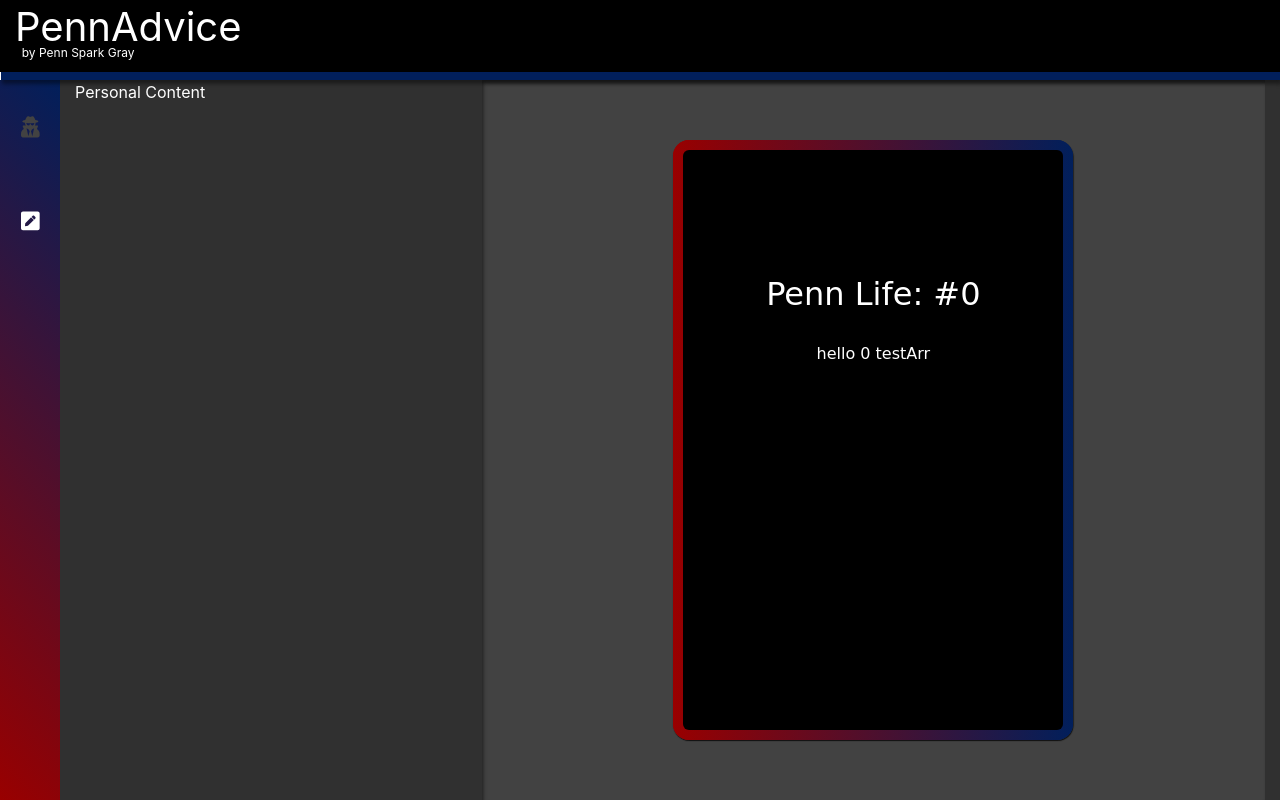
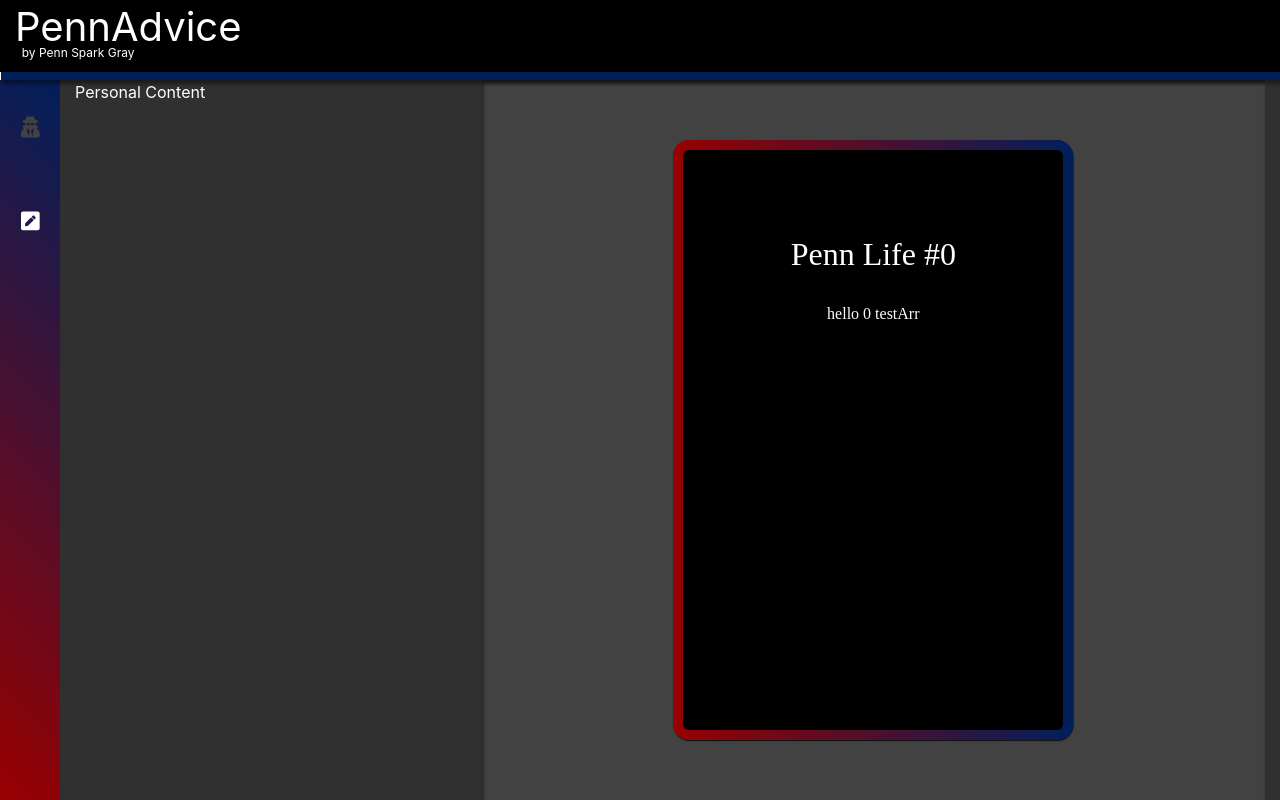
Before and after one commit to setdavid/penn-advice, a React (Create React App) app in the folder client/: page / in a window 1280 px wide. Built offline with nearby package versions, Linux system fonts and the light colour scheme.

Commit message:
added restrictions on swipe card content

```diff
--- a/client/src/Components/SwipeCard.jsx
+++ b/client/src/Components/SwipeCard.jsx
@@ -204,9 +204,9 @@ function SwipeCard(props) {
         return v;
     }
 
-    const actualContent = <div style={{ paddingTop: 0.15 * stateWindowHeight + "px", fontFamily: "Comic Sans MS" }}>
+    const actualContent = <div className="swipe-card-actual-content" style={{ marginTop: `${0.1 * stateWindowHeight}px`, marginBottom: `${0.05 * stateWindowHeight}px` }}>
         <div style={{ fontSize: "2rem" }}>
-            {`${infoObj.type}: #${infoObj.index}`}
+            {`${infoObj.type} #${infoObj.index}`}
         </div>
         <br />
         <div>
--- a/client/src/Components/SwipeContent.jsx
+++ b/client/src/Components/SwipeContent.jsx
@@ -48,7 +48,7 @@ function SwipeContent() {
     }, [hasSwipeCard]);
 
     const testArr = [{ type: "Penn Life", index: 0, text: "hello 0 testArr", percentRight: 0 },
-    { type: "Penn Life", index: 1, text: "hello 1 testArr", percentRight: 0.75 },
+    { type: "Penn Life", index: 1, text: "Lorem ipsum dolor sit amet, consectetur adipiscing elit. Vivamus at odio placerat, pulvinar felis et, sodales diam. Curabitur non libero aliquet, lacinia orci ut, iaculis ante. Aliquam lacinia commodo varius. Aliquam erat volutpat. Class aptent taciti sociosqu ad litora torquent per conubia nostra, per inceptos himenaeos. Nam sapien sem, dictum quis vehicula ultricies, aliquet vitae risus. Nulla sit amet ex sed mi porttitor venenatis eget eget massa. Maecenas non tellus accumsan, semper quam vitae, aliquet massa. Nullam sit amet neque risus. Phasellus congue velit magna, sed posuere ex gravida ac. Pellentesque habitant morbi tristique senectus et netus et malesuada fames ac turpis egestas. Phasellus ut ornare lorem. Sed nec sem semper, ullamcorper leo sit amet, suscipit velit.", percentRight: 0.75 },
     { type: "Penn Life", index: 2, text: "hello 2 testArr", percentRight: 0 },
     { type: "Penn Life", index: 3, text: "hello 3 testArr", percentRight: 1 }];
 
@@ -58,7 +58,7 @@ function SwipeContent() {
     const emptyObj = {
         type: "Penn Life",
         index: "?",
-        text: "NO NEW CONTENT",
+        text: "NO NEW CONTENT (but swiping is fun &#128512;)",
         percentRight: Math.random(),
     };
 
--- a/client/src/css/base-styles.css
+++ b/client/src/css/base-styles.css
@@ -243,6 +243,14 @@ p,
     display: flex;
     justify-content: center;
     background-clip: content-box;
+    overflow: hidden;
+}
+
+.swipe-card-actual-content {
+    overflow: hidden;
+    margin-left: 15px;
+    margin-right: 15px;
+    font-family: serif;
 }
 
 .no-select {
```
